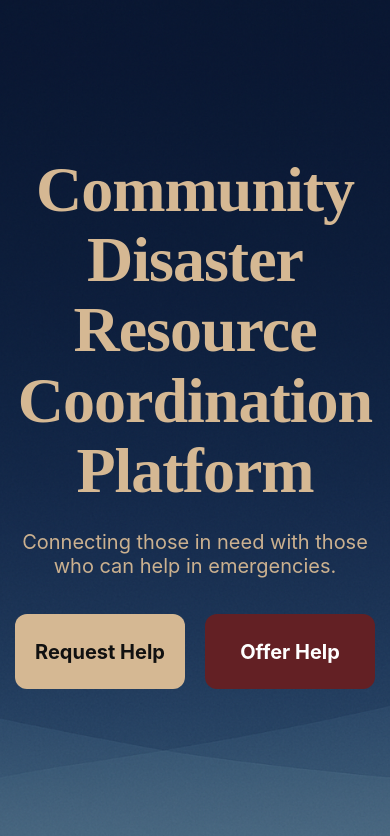
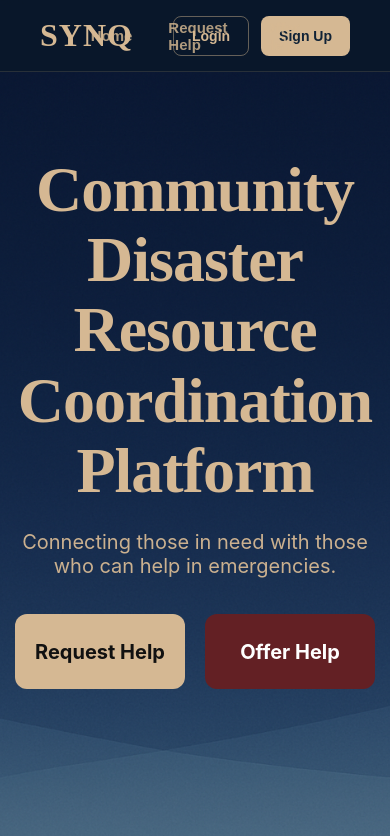
Before and after one commit to Vrinda0211/SYNQ, a React (Vite) app in the folder client/: page / in a window 390 px wide. Shown: the top 836 px of the page. Built offline with nearby package versions, Linux system fonts and the light colour scheme.

Commit message:
Add responsive navigation and user menu

```diff
--- a/client/src/App.jsx
+++ b/client/src/App.jsx
@@ -1,5 +1,6 @@
 import { useState } from "react";
 import { Routes,Route } from "react-router-dom";
+import Header from "./components/Header";
 import Home from "./pages/Home";
 import RequestHelp from "./pages/RequestHelp";
 import OfferHelp from "./pages/OfferHelp";
@@ -27,13 +28,20 @@ function App()
     }
 
     return(
+        <>
+            <Header
+                user={user}
+                onLogout={handleLogout}
+            />
+
             <Routes>
-            <Route path="/" element={<Home user={user} onLogout={handleLogout}/>}/>
+                <Route path="/" element={<Home user={user}/>}/>
                 <Route path="/request" element={<RequestHelp user={user}/>}/>
                 <Route path="/offer" element={<OfferHelp user={user}/>}/>
                 <Route path="/login" element={<Login onLogin={handleLogin}/>}/>
                 <Route path="/signup" element={<Signup onLogin={handleLogin}/>}/>
             </Routes>
+        </>
     );
 }
 
--- /dev/null
+++ b/client/src/components/Header.jsx
@@ -0,0 +1,141 @@
+import { useState } from "react";
+import { Link,useNavigate } from "react-router-dom";
+import "../styles/Header.css";
+
+export default function Header({user,onLogout})
+{
+    const [menuOpen,setMenuOpen]=useState(false);
+    const navigate=useNavigate();
+
+    function handleLogout()
+    {
+        setMenuOpen(false);
+        onLogout();
+        navigate("/");
+    }
+
+    const initials=user?
+        user.name
+            .split(" ")
+            .map((name)=>name[0])
+            .join("")
+            .slice(0,2)
+            .toUpperCase()
+        :"";
+
+    return(
+        <header className="Header">
+            <div className="HeaderLeft">
+                <Link to="/" className="Logo">
+                    SYNQ
+                </Link>
+
+                <nav className="Navigation">
+                    <Link to="/" className="NavLink">
+                        Home
+                    </Link>
+
+                    <Link to="/request" className="NavLink">
+                        Request Help
+                    </Link>
+
+                    <Link to="/offer" className="NavLink">
+                        Offer Help
+                    </Link>
+                </nav>
+            </div>
+
+            <div className="HeaderRight">
+                {user?
+                    <div className="ProfileContainer">
+                        <button
+                            className="ProfileButton"
+                            onClick={()=>setMenuOpen(!menuOpen)}
+                        >
+                            <span className="Avatar">
+                                {initials}
+                            </span>
+
+                            <span className="ProfileArrow">
+                                {menuOpen?"▲":"▼"}
+                            </span>
+                        </button>
+
+                        {menuOpen&&
+                            <div className="ProfileMenu">
+                                <div className="ProfileInfo">
+                                    <span className="MenuAvatar">
+                                        {initials}
+                                    </span>
+
+                                    <div>
+                                        <div className="ProfileName">
+                                            {user.name}
+                                        </div>
+
+                                        <div className="ProfileEmail">
+                                            {user.email}
+                                        </div>
+                                    </div>
+                                </div>
+
+                                <div className="MenuDivider"></div>
+
+                                <Link
+                                    to="/profile"
+                                    className="MenuItem"
+                                    onClick={()=>setMenuOpen(false)}
+                                >
+                                    My Profile
+                                </Link>
+
+                                <Link
+                                    to="/my-requests"
+                                    className="MenuItem"
+                                    onClick={()=>setMenuOpen(false)}
+                                >
+                                    My Requests
+                                </Link>
+
+                                <Link
+                                    to="/my-offers"
+                                    className="MenuItem"
+                                    onClick={()=>setMenuOpen(false)}
+                                >
+                                    My Offers
+                                </Link>
+
+                                <Link
+                                    to="/settings"
+                                    className="MenuItem"
+                                    onClick={()=>setMenuOpen(false)}
+                                >
+                                    Settings
+                                </Link>
+
+                                <div className="MenuDivider"></div>
+
+                                <button
+                                    className="LogoutMenuItem"
+                                    onClick={handleLogout}
+                                >
+                                    Logout
+                                </button>
+                            </div>
+                        }
+                    </div>
+                    :
+                    <div className="AuthButtons">
+                        <Link to="/login" className="LoginNavButton">
+                            Login
+                        </Link>
+
+                        <Link to="/signup" className="SignupNavButton">
+                            Sign Up
+                        </Link>
+                    </div>
+                }
+            </div>
+        </header>
+    );
+}
--- /dev/null
+++ b/client/src/styles/Header.css
@@ -0,0 +1,262 @@
+.Header
+{
+    position: fixed;
+    top: 0;
+    left: 0;
+    width: 100%;
+    height: 72px;
+    display: flex;
+    align-items: center;
+    justify-content: space-between;
+    padding: 0 40px;
+    box-sizing: border-box;
+    background: rgba(10,24,42,0.92);
+    backdrop-filter: blur(10px);
+    border-bottom: 1px solid rgba(213,184,147,0.15);
+    z-index: 1000;
+}
+
+.HeaderLeft
+{
+    display: flex;
+    align-items: center;
+}
+
+.Logo
+{
+    color: #D5B893;
+    font-family: "Playfair Display",serif;
+    font-size: 32px;
+    font-weight: 700;
+    letter-spacing: 1px;
+    text-decoration: none;
+}
+
+.Navigation
+{
+    position: absolute;
+    left: 50%;
+    transform: translateX(-50%);
+    display: flex;
+    align-items: center;
+    gap: 36px;
+}
+
+.NavLink
+{
+    position: relative;
+    color: rgba(213,184,147,0.82);
+    font-size: 15px;
+    font-weight: 600;
+    text-decoration: none;
+    padding: 26px 0;
+    transition: color 0.2s ease;
+}
+
+.NavLink:hover
+{
+    color: #D5B893;
+}
+
+.NavLink::after
+{
+    content: "";
+    position: absolute;
+    left: 0;
+    right: 0;
+    bottom: 16px;
+    height: 2px;
+    background: #D5B893;
+    transform: scaleX(0);
+    transition: transform 0.2s ease;
+}
+
+.NavLink:hover::after
+{
+    transform: scaleX(1);
+}
+
+.HeaderRight
+{
+    display: flex;
+    align-items: center;
+}
+
+.AuthButtons
+{
+    display: flex;
+    align-items: center;
+    gap: 12px;
+}
+
+.LoginNavButton
+{
+    display: flex;
+    align-items: center;
+    justify-content: center;
+    height: 40px;
+    padding: 0 18px;
+    border: 1px solid rgba(213,184,147,0.45);
+    border-radius: 8px;
+    color: #D5B893;
+    font-size: 14px;
+    font-weight: 600;
+    text-decoration: none;
+    transition: all 0.2s ease;
+}
+
+.LoginNavButton:hover
+{
+    border-color: #D5B893;
+    background: rgba(213,184,147,0.08);
+}
+
+.SignupNavButton
+{
+    display: flex;
+    align-items: center;
+    justify-content: center;
+    height: 40px;
+    padding: 0 18px;
+    border-radius: 8px;
+    background: #D5B893;
+    color: #102236;
+    font-size: 14px;
+    font-weight: 700;
+    text-decoration: none;
+    transition: all 0.2s ease;
+}
+
+.SignupNavButton:hover
+{
+    background: #e4c9a3;
+}
+
+.ProfileContainer
+{
+    position: relative;
+}
+
+.ProfileButton
+{
+    display: flex;
+    align-items: center;
+    gap: 9px;
+    background: transparent;
+    border: none;
+    padding: 4px;
+    cursor: pointer;
+}
+
+.Avatar
+{
+    width: 42px;
+    height: 42px;
+    display: flex;
+    align-items: center;
+    justify-content: center;
+    border: 2px solid #D5B893;
+    border-radius: 50%;
+    background: #102236;
+    color: #D5B893;
+    font-size: 14px;
+    font-weight: 700;
+}
+
+.ProfileArrow
+{
+    color: #D5B893;
+    font-size: 10px;
+}
+
+.ProfileMenu
+{
+    position: absolute;
+    top: 56px;
+    right: 0;
+    width: 280px;
+    background: rgba(16,34,54,0.98);
+    border: 1px solid rgba(213,184,147,0.25);
+    border-radius: 12px;
+    box-shadow: 0 15px 40px rgba(0,0,0,0.35);
+    overflow: hidden;
+}
+
+.ProfileInfo
+{
+    display: flex;
+    align-items: center;
+    gap: 12px;
+    padding: 18px;
+}
+
+.MenuAvatar
+{
+    width: 42px;
+    height: 42px;
+    display: flex;
+    align-items: center;
+    justify-content: center;
+    flex-shrink: 0;
+    border: 2px solid #D5B893;
+    border-radius: 50%;
+    color: #D5B893;
+    font-size: 13px;
+    font-weight: 700;
+}
+
+.ProfileName
+{
+    color: #D5B893;
+    font-size: 15px;
+    font-weight: 700;
+}
+
+.ProfileEmail
+{
+    color: rgba(213,184,147,0.6);
+    font-size: 12px;
+    margin-top: 3px;
+    word-break: break-word;
+}
+
+.MenuDivider
+{
+    height: 1px;
+    background: rgba(213,184,147,0.12);
+}
+
+.MenuItem
+{
+    display: block;
+    padding: 12px 18px;
+    color: rgba(255,255,255,0.85);
+    font-size: 14px;
+    text-decoration: none;
+    transition: background 0.2s ease;
+}
+
+.MenuItem:hover
+{
+    background: rgba(213,184,147,0.08);
+    color: #D5B893;
+}
+
+.LogoutMenuItem
+{
+    width: 100%;
+    padding: 12px 18px;
+    background: transparent;
+    border: none;
+    color: #e58b8b;
+    text-align: left;
+    font-size: 14px;
+    font-weight: 600;
+    cursor: pointer;
+}
+
+.LogoutMenuItem:hover
+{
+    background: rgba(99,32,36,0.25);
+    color: #ffaaaa;
+}
```
Lines whose indentation alone changed are shown as unchanged.
